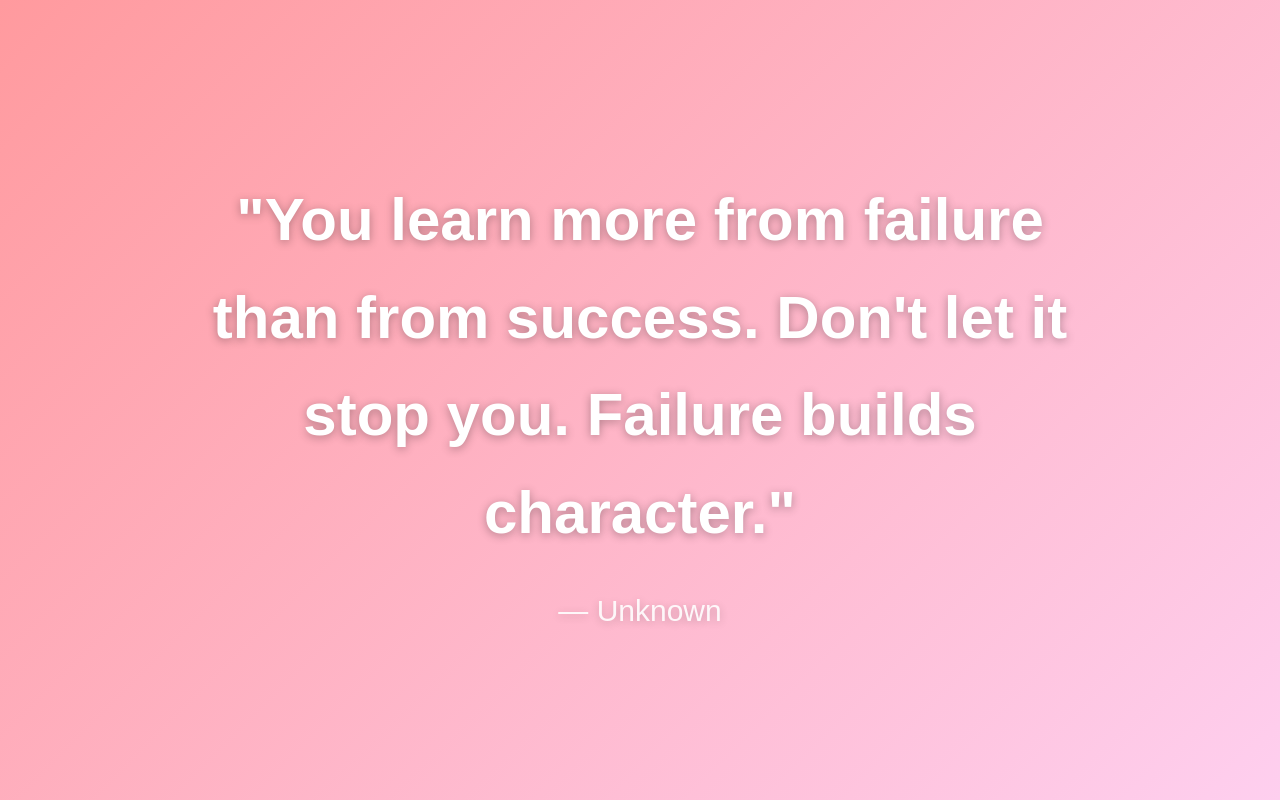
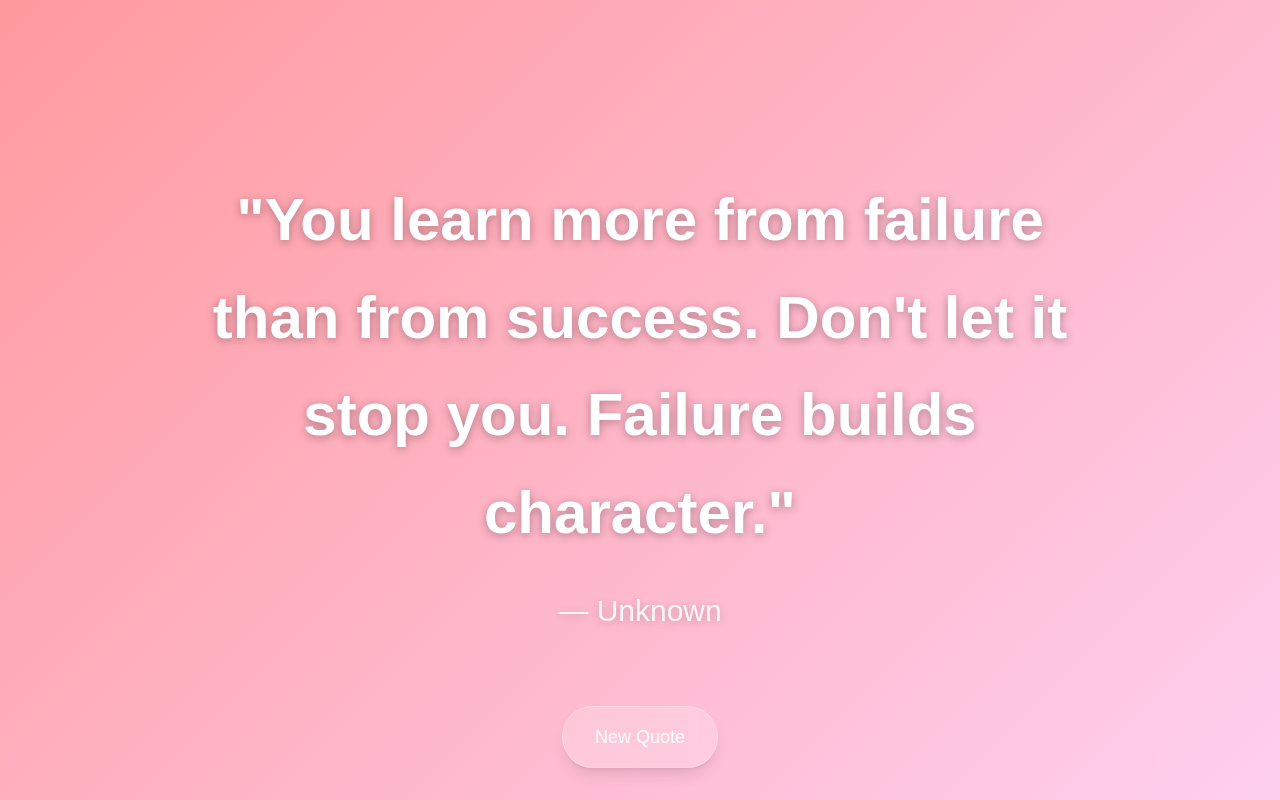
Before and after one commit to DanCondie87/quotedrop, a Next.js app: page / in a window 1280 px wide. Built offline with nearby package versions, Linux system fonts and the light colour scheme.

Commit message:
feat: US-003 New Quote Button

```diff
--- a/src/app/page.tsx
+++ b/src/app/page.tsx
@@ -6,8 +6,13 @@ import { getRandomQuote } from '@/lib/quotes';
 import { getRandomGradient } from '@/lib/gradients';
 
 export default function Home() {
-  const [quote] = useState(() => getRandomQuote());
-  const [gradient] = useState(() => getRandomGradient());
+  const [quote, setQuote] = useState(() => getRandomQuote());
+  const [gradient, setGradient] = useState(() => getRandomGradient());
+
+  const handleNewQuote = () => {
+    setQuote(getRandomQuote());
+    setGradient(getRandomGradient());
+  };
 
   return (
     <main
@@ -17,6 +22,14 @@ export default function Home() {
       className="min-h-screen"
     >
       <QuoteCard quote={quote} />
+      <div className="fixed bottom-8 left-1/2 -translate-x-1/2 flex gap-4">
+        <button
+          onClick={handleNewQuote}
+          className="px-8 py-4 rounded-full bg-white/20 backdrop-blur-md text-white font-medium text-lg border border-white/30 hover:bg-white/30 active:bg-white/40 transition-all shadow-lg"
+        >
+          New Quote
+        </button>
+      </div>
     </main>
   );
 }
```
Also changed, not shown: 1 other file (tests, documents, lock files or other folders).
